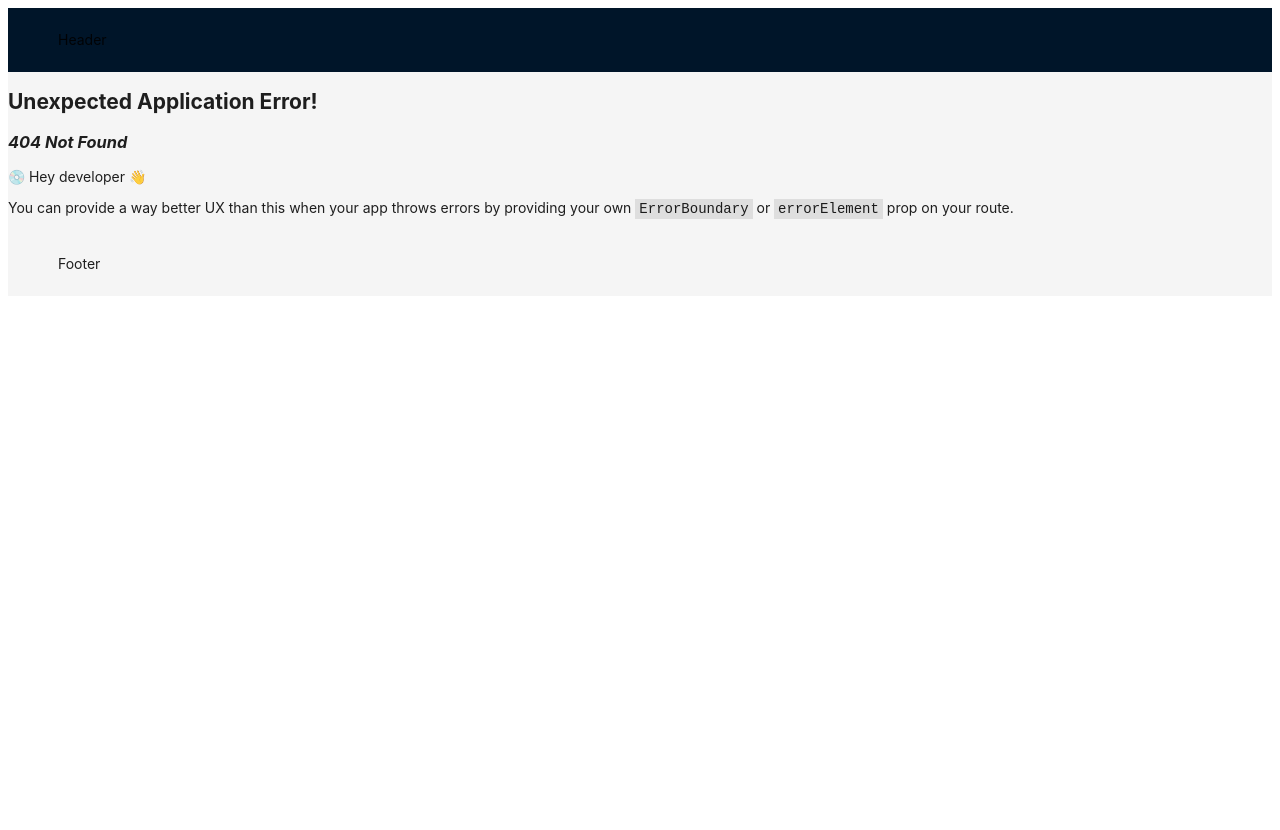
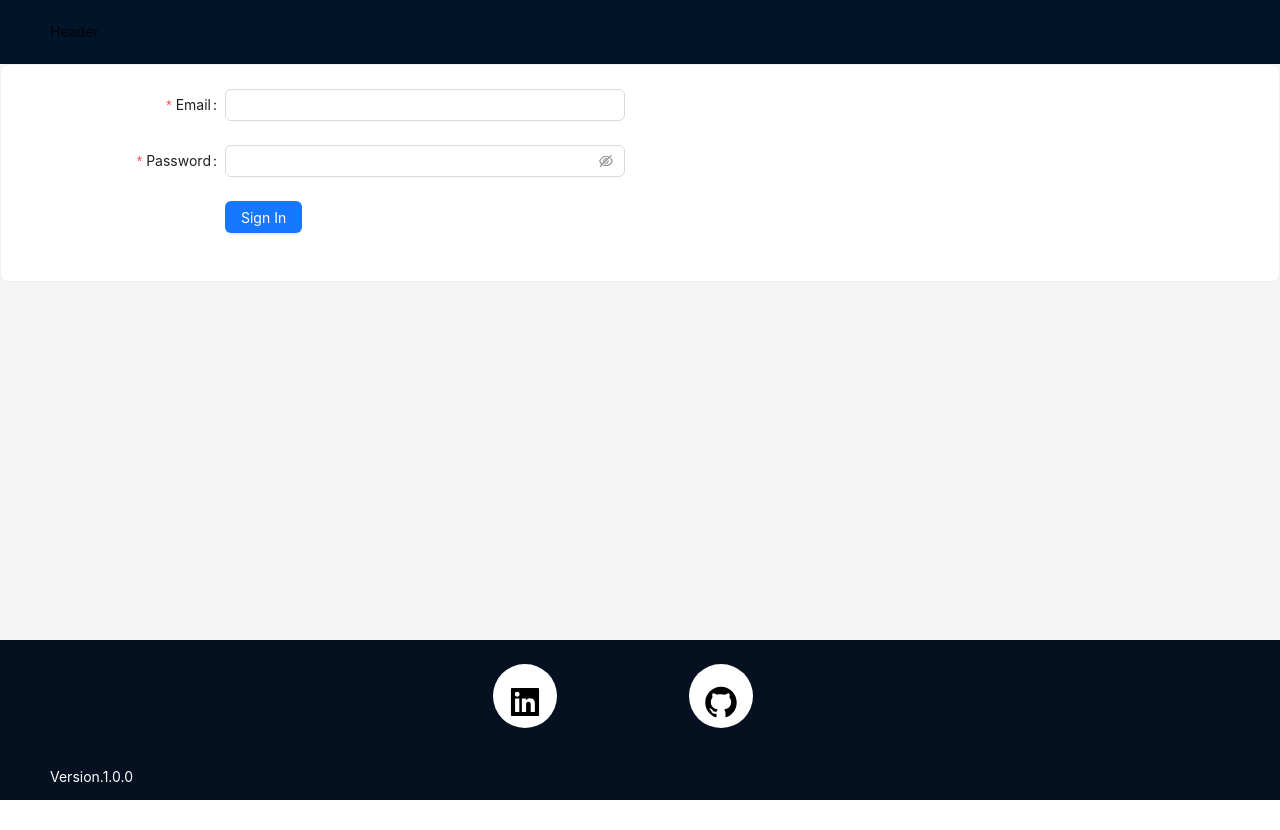
Before and after one commit to MichalKrajewski6000/movie-catalog, a React app: page /login in a window 1280 px wide. Before the commit this address had no page. Before the commit the page ends 800 px from the top, so only its background shows below. Built offline with nearby package versions, Linux system fonts and the light colour scheme.

Commit message:
Layout and routing - fixed routing - created layout and footer

```diff
--- a/package.json
+++ b/package.json
@@ -1,9 +1,12 @@
 {
   "name": "movie-catalog",
+  "displayName": "Movie Catalog",
   "version": "1.0.0",
   "main": "index.js",
   "repository": "https://github.com/MichalKrajewski6000/movie-catalog.git",
   "author": "Michał Krajewski",
+  "linkedIn": "https://www.linkedin.com/in/micha%C5%82-krajewski-855667209/",
+  "gitHub": "https://github.com/MichalKrajewski6000",
   "license": "MIT",
   "scripts": {
     "start": "webpack serve --mode development --open --live-reload",
@@ -13,6 +16,7 @@
     "antd": "^5.11.3",
     "react": "^18.2.0",
     "react-dom": "^18.2.0",
+    "react-icons": "^4.12.0",
     "react-router-dom": "^6.19.0"
   },
   "devDependencies": {
@@ -25,6 +29,7 @@
     "html-webpack-plugin": "^5.5.3",
     "sass": "^1.69.5",
     "sass-loader": "^13.3.2",
+    "style-loader": "^3.3.3",
     "webpack": "^5.89.0",
     "webpack-cli": "^5.1.4",
     "webpack-dev-server": "^4.15.1"
--- /dev/null
+++ b/src/App.css
@@ -0,0 +1,4 @@
+body {
+  margin: 0px;
+  height: 100%;
+}
--- a/src/App.js
+++ b/src/App.js
@@ -2,15 +2,22 @@ import React from "react";
 import AppLayout from "./components/layout/AppLayout.jsx";
 import routes from "./utilities/RouteList.jsx";
 
-import { BrowserRouter as Router, Routes, Route, createBrowserRouter, RouterProvider } from "react-router-dom";
-import MainRoute from "./components/test/MainRoute.jsx";
-import SecondRoute from "./components/test/SecondRoute.jsx";
+import { BrowserRouter as Router, Routes, Route } from "react-router-dom";
+
+import "./App.css";
 
 const App = () => {
-
-    const router = createBrowserRouter(routes);
-
-    return <AppLayout><RouterProvider router={router} /></AppLayout>
-}
+  return (
+    <AppLayout>
+      <Router>
+        <Routes>
+          {routes.map((route) => {
+            return <Route path={route.path} element={route.element} />;
+          })}
+        </Routes>
+      </Router>
+    </AppLayout>
+  );
+};
 
 export default App;
--- a/src/components/auth/LoginPage.jsx
+++ b/src/components/auth/LoginPage.jsx
@@ -1,12 +1,55 @@
-import { Card, Form } from "antd";
+import { Card, Form, Input, Button } from "antd";
 import React from "react";
 
 const LoginPage = () => {
-    return <Card>
-        <Form>
+  const loginHandler = ({ email, password }) => {};
 
-        </Form>
+  return (
+    <Card>
+      <Form
+        name="login"
+        labelCol={{ span: 8 }}
+        wrapperCol={{ span: 16 }}
+        style={{ maxWidth: 600 }}
+        onFinish={loginHandler}
+      >
+        <Form.Item
+          name="email"
+          label="Email"
+          rules={[
+            {
+              required: true,
+              message: "Email is required!!!",
+            },
+          ]}
+        >
+          <Input />
+        </Form.Item>
+        <Form.Item
+          name="password"
+          label="Password"
+          rules={[
+            {
+              required: true,
+              message: "Password is required!!!",
+            },
+          ]}
+        >
+          <Input.Password />
+        </Form.Item>
+        <Form.Item
+          wrapperCol={{
+            offset: 8,
+            span: 16,
+          }}
+        >
+          <Button htmlType="submit" type="primary">
+            Sign In
+          </Button>
+        </Form.Item>
+      </Form>
     </Card>
-}
+  );
+};
 
 export default LoginPage;
--- /dev/null
+++ b/src/components/layout/AppFooter.jsx
@@ -0,0 +1,45 @@
+import { Row, Col, Avatar } from "antd";
+import React from "react";
+
+const packageJson = require("../../../package.json");
+
+import { AiFillLinkedin, AiFillGithub } from "react-icons/ai";
+
+const AppFooter = () => {
+  const currentYear = new Date().getFullYear();
+
+  return (
+    <>
+      <Row>
+        <Col span={3} offset={9}>
+          <a href={packageJson.linkedIn}>
+            <Avatar
+              size={64}
+              style={{ backgroundColor: "white", color: "black" }}
+              icon={<AiFillLinkedin size={48} style={{ paddingTop: 12 }} />}
+            />
+          </a>
+        </Col>
+        <Col span={3} offset={1}>
+          <a href={packageJson.gitHub} style={{ color: "black" }}>
+            <Avatar
+              size={64}
+              style={{ backgroundColor: "white", color: "black" }}
+              icon={<AiFillGithub size={48} style={{ paddingTop: 12 }} />}
+            />
+          </a>
+        </Col>
+      </Row>
+      <Row style={{ marginTop: "5vh" }}>
+        <Col>Version.{packageJson.version}</Col>
+        <Col offset={20}>
+          <p color="gray">
+            {currentYear}@{packageJson.author}
+          </p>
+        </Col>
+      </Row>
+    </>
+  );
+};
+
+export default AppFooter;
--- a/src/components/layout/AppLayout.jsx
+++ b/src/components/layout/AppLayout.jsx
@@ -1,20 +1,29 @@
 import React from "react";
 import { Layout } from "antd";
+import AppFooter from "./AppFooter.jsx";
 
 const { Header, Content, Footer } = Layout;
 
-const AppLayout = ({children}) => {
-    return <Layout style={{ height: '100%', margin: 0, padding: 0}}>
-        <Header>
-            Header
-        </Header>
-        <Content>
-            {children}
-        </Content>
-        <Footer>
-            Footer
-        </Footer>
+const AppLayout = ({ children }) => {
+  return (
+    <Layout style={{ height: "100vh", margin: 0, padding: 0 }}>
+      <Header>Header</Header>
+      <Content>{children}</Content>
+      <Footer
+        style={{
+          margin: 0,
+          backgroundColor: "#051120",
+          color: "white",
+          width: "100vw",
+          height: "20vh",
+          justifyContent: "center",
+          display: "block",
+        }}
+      >
+        <AppFooter />
+      </Footer>
     </Layout>
-}
+  );
+};
 
 export default AppLayout;
--- a/src/components/test/MainRoute.jsx
+++ b/src/components/test/MainRoute.jsx
@@ -3,7 +3,11 @@ import React from "react";
 import { Link } from "react-router-dom";
 
 const MainRoute = () => {
-    return <Button><Link to='second'>Second Route</Link></Button>
-}
+  return (
+    <Button>
+      <Link to="/second">Second Route</Link>
+    </Button>
+  );
+};
 
 export default MainRoute;
--- a/src/utilities/RouteList.jsx
+++ b/src/utilities/RouteList.jsx
@@ -1,15 +1,32 @@
 import React from "react";
 import MainRoute from "../components/test/MainRoute.jsx";
 import SecondRoute from "../components/test/SecondRoute.jsx";
+import { Navigate, Redire } from "react-router-dom";
+import LoginPage from "../components/auth/LoginPage.jsx";
 const routes = [
-    {
-        path: "main",
-        element: <MainRoute />
-    },
-    {
-        path: "second",
-        element: <SecondRoute />
-    }
+  {
+    path: "main",
+    element: <MainRoute />,
+    private: true,
+  },
+  {
+    path: "second",
+    element: <SecondRoute />,
+    private: true,
+  },
+  {
+    path: "login",
+    element: <LoginPage />,
+    private: false,
+  },
+  {
+    path: "/",
+    element: <Navigate to="main" />,
+  },
+  {
+    path: "*",
+    element: <Navigate to="main" />,
+  },
 ];
 
 export default routes;
--- a/webpack.config.js
+++ b/webpack.config.js
@@ -1,12 +1,14 @@
-const path = require('path');
+const path = require("path");
 
 module.exports = {
   output: {
     path: path.join(__dirname, "/dist"),
-        filename: 'index.bundle.js',
+    filename: "index.bundle.js",
+    publicPath: "http://localhost:3000/",
   },
   devServer: {
-        port: 3000
+    port: 3000,
+    historyApiFallback: true,
   },
   module: {
     rules: [
@@ -14,24 +16,17 @@ module.exports = {
         test: /.(js|jsx)$/,
         exclude: /node_modules/,
         use: {
-                    loader: 'babel-loader'
-                }
+          loader: "babel-loader",
+        },
       },
       {
         test: /\.scss$/,
-                use: [
-                    'style-loader',
-                    'css-loader',
-                    'sass-loader'
-                ]
+        use: ["style-loader", "css-loader", "sass-loader"],
       },
       {
         test: /\.css$/,
-                use: [
-                    'style-loader',
-                    'css-loader',
-                ]
+        use: ["style-loader", "css-loader"],
       },
-        ]
-    }
-}
+    ],
+  },
+};
```
Also changed, not shown: 1 other file (tests, documents, lock files or other folders). Lines whose indentation alone changed are shown as unchanged.
